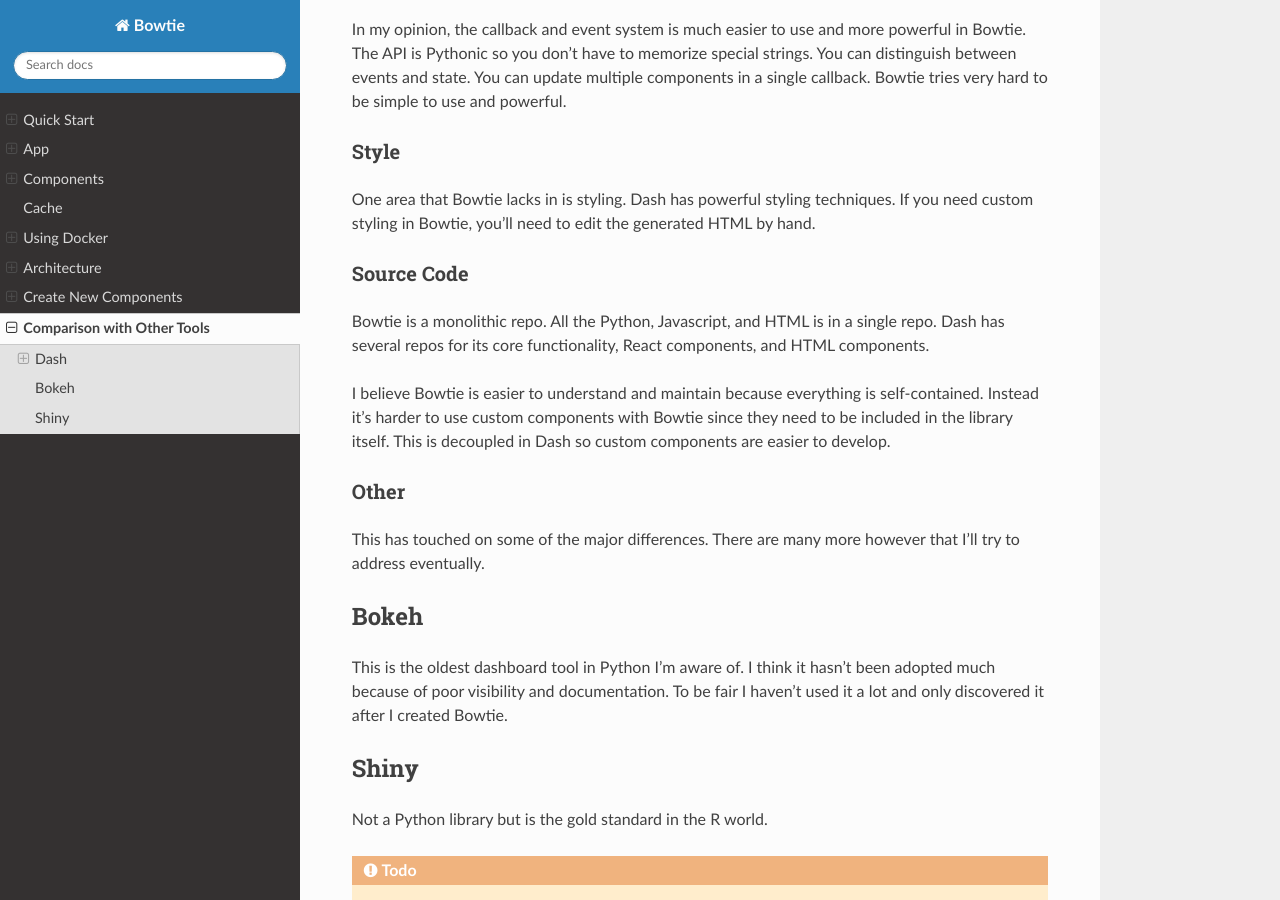
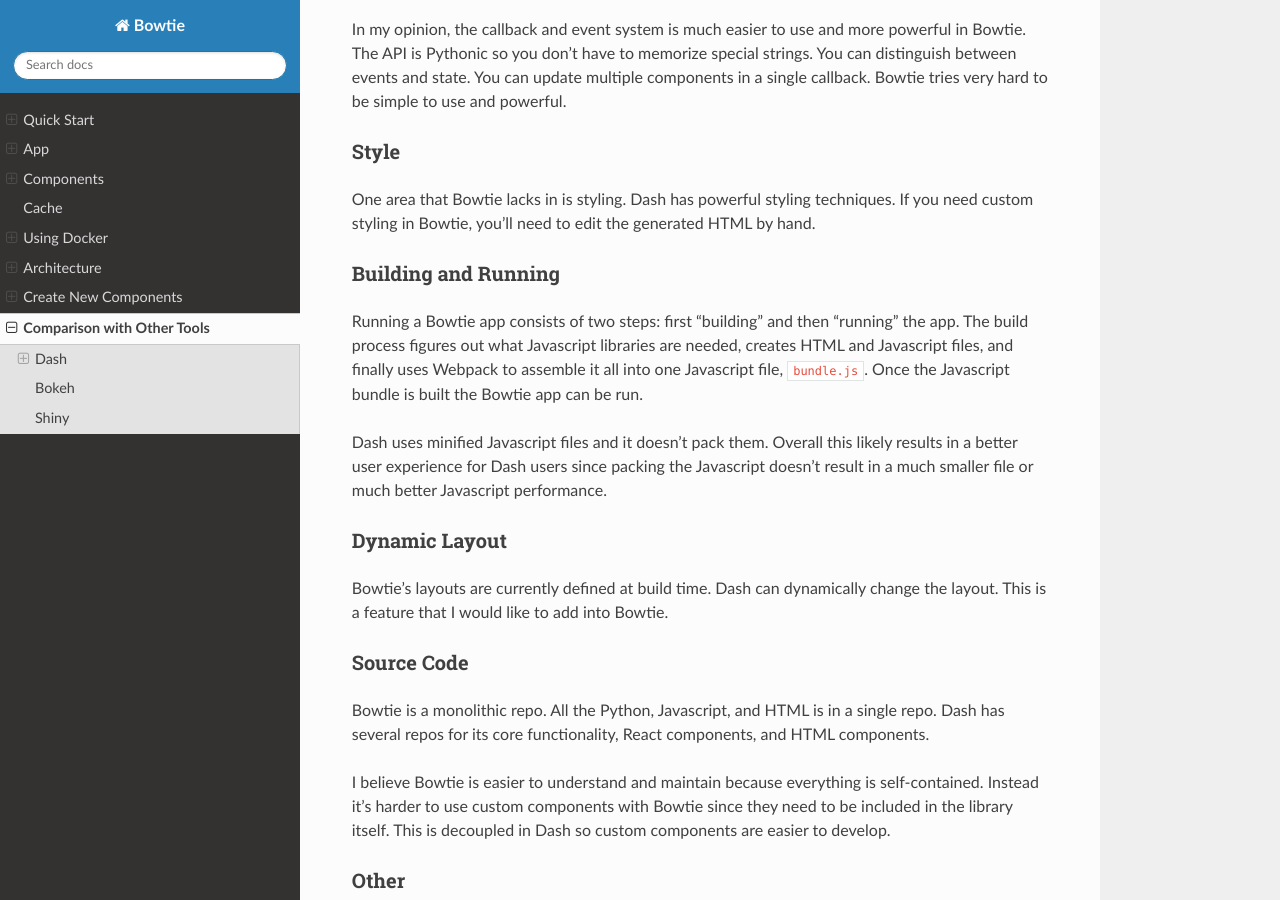
Before and after one commit to jwkvam/bowtie, a Sphinx documentation site: the page built from doc/comparison.rst, in a window 1280 px wide and 900 px high, scrolled down 610 px. Built offline with Sphinx 7.4.7 and the Read the Docs theme 2.0.0, drawn with Linux system fonts in a browser that asks for light colours; pages that are not in the unit, such as notebooks, are missing from menus.

Commit message:
more doc updates (#178)
* more comparison

* add notes about using Size and Gap

* unify comments

```diff
--- a/doc/comparison.rst
+++ b/doc/comparison.rst
@@ -38,6 +38,25 @@
 Dash has powerful styling techniques.
 If you need custom styling in Bowtie, you'll need to edit the generated HTML by hand.
 
+Building and Running
+~~~~~~~~~~~~~~~~~~~~
+
+Running a Bowtie app consists of two steps: first "building" and then "running" the app.
+The build process figures out what Javascript libraries are needed, creates HTML and Javascript files,
+and finally uses Webpack to assemble it all into one Javascript file, ``bundle.js``.
+Once the Javascript bundle is built the Bowtie app can be run.
+
+Dash uses minified Javascript files and it doesn't pack them.
+Overall this likely results in a better user experience for Dash users since packing the Javascript doesn't
+result in a much smaller file or much better Javascript performance.
+
+Dynamic Layout
+~~~~~~~~~~~~~~
+
+Bowtie's layouts are currently defined at build time.
+Dash can dynamically change the layout.
+This is a feature that I would like to add into Bowtie.
+
 Source Code
 ~~~~~~~~~~~
 
```
Also changed, not shown: 1 other file.
